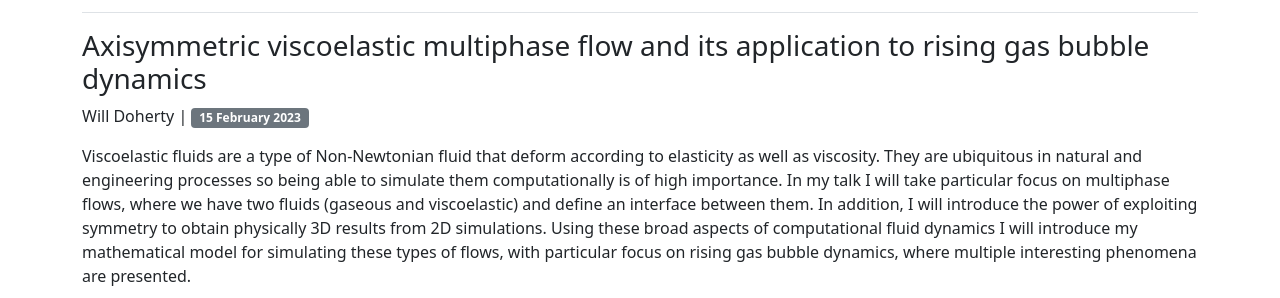
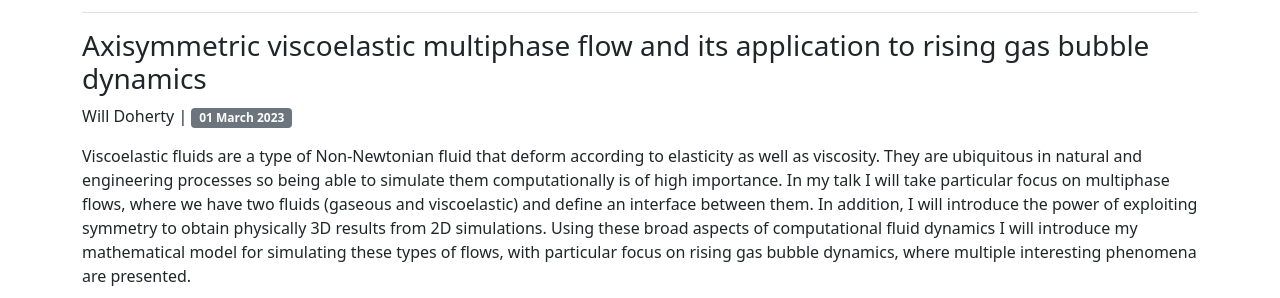
Before and after one commit to SIAM-IMA-Cardiff/siam-ima-cardiff.github.io, a Jekyll site: the page built from pgr_talks.html, in a window 1280 px wide and 900 px high. Shown: the part 277-575 px from the top of the window. Built offline with Jekyll 4.4.1, drawn with Linux system fonts in a browser that asks for light colours.

Commit message:
corrected talk date

```diff
--- a/collections/_talks/2023_03_01_Will_Doherty.md
+++ b/collections/_talks/2023_03_01_Will_Doherty.md
@@ -2,7 +2,7 @@
 layout: talk
 title: "Axisymmetric viscoelastic multiphase flow and its application to rising gas bubble dynamics"
 speaker: Will Doherty
-talk_date: 2023-02-15 14:00
+talk_date: 2023-03-01 14:00
 location: Abacws 1.04
 ---
 Viscoelastic fluids are a type of Non-Newtonian fluid that deform according to elasticity as well as viscosity. They are ubiquitous in natural and engineering processes so being able to simulate them computationally is of high importance. In my talk I will take particular focus on multiphase flows, where we have two fluids (gaseous and viscoelastic) and define an interface between them. In addition, I will introduce the power of exploiting symmetry to obtain physically 3D results from 2D simulations. Using these broad aspects of computational fluid dynamics I will introduce my mathematical model for simulating these types of flows, with particular focus on rising gas bubble dynamics, where multiple interesting phenomena are presented.
```
